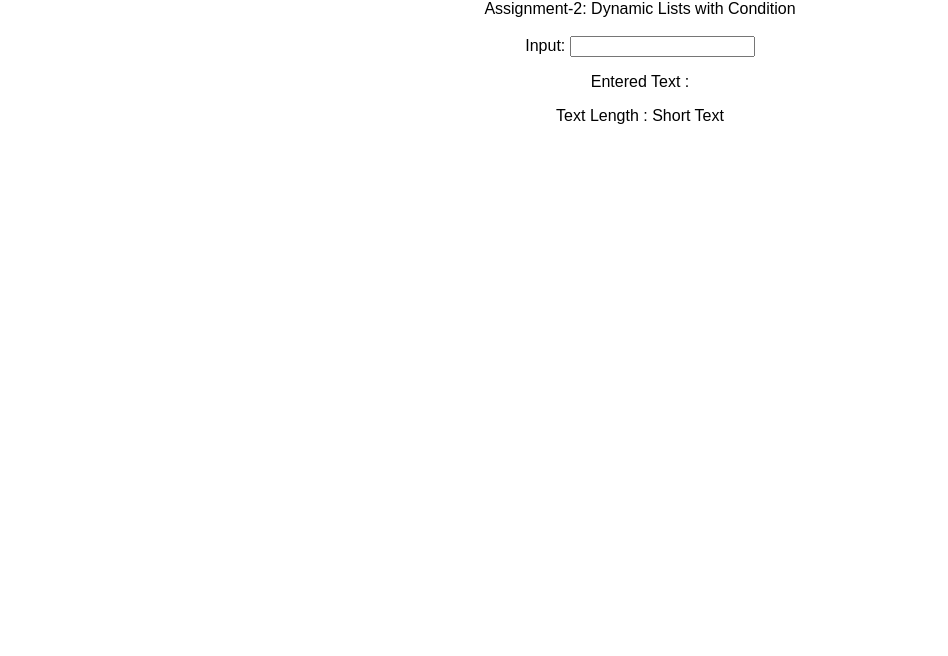
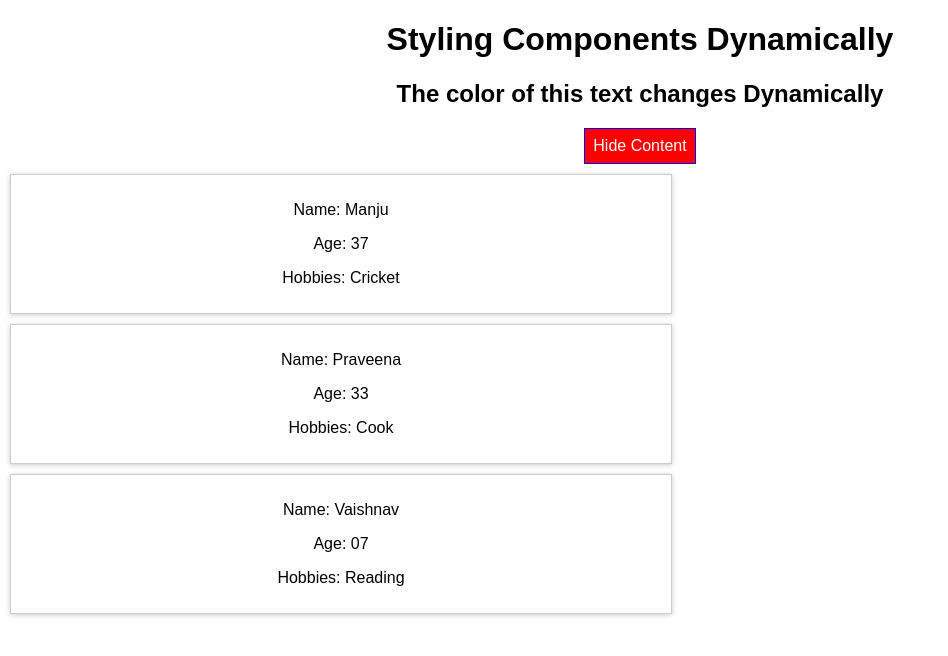
Before and after one commit to ecmpractitioner/react-js-basics, a React (Create React App) app in the folder react-complete-guide/: page / in a window 1280 px wide. Shown: the top 656 px of the page, without its empty margins (0-948 px from the left). Built offline with nearby package versions, Linux system fonts and the light colour scheme.

Commit message:
using inline style and classNames

```diff
--- a/react-complete-guide/src/App.css
+++ b/react-complete-guide/src/App.css
@@ -1,3 +1,12 @@
 .App {
   text-align: center;
 }
+
+.changeColor{
+  color: red;
+
+}
+
+.changeFontWeight{
+  font-weight: bold;
+}
--- a/react-complete-guide/src/App.js
+++ b/react-complete-guide/src/App.js
@@ -1,54 +1,64 @@
-import React, { Component } from "react";
+import React, { useState } from "react";
 import "./App.css";
-import ValidationInput from "./Components/ValidationInput/ValidationInput.js";
-import Char from "./Components/Char/Char.js";
+import Person from "./Components/Person/Person.js";
 
-class App extends Component {
-  state = {
-    inputText: ""
+const App = props => {
+  const [currentState, updatePersonState] = useState({
+    Persons: [
+      { id: "1", name: "Manju", age: "37", hobbies: "Cricket" },
+      { id: "2", name: "Praveena", age: "33", hobbies: "Cook" },
+      { id: "3", name: "Vaishnav", age: "07", hobbies: "Reading" }
+    ],
+    showContent: true,
+    buttonText: "Hide Content"
+  });
+  const buttonStyle = {
+    backgroundColor: "green",
+    color: "white",
+    font: "inherit",
+    border: "1px solid blue",
+    padding: "8px",
+    cursor: "pointer"
   };
 
-  renderText = event => {
-    let inputText = this.state.inputText;
-    inputText = event.target.value;
+  let persons = "";
+  if (currentState.showContent) {
+    persons = currentState.Persons.map((person, index) => (
+      <div key={person.id}>
+        <Person
+          name={person.name}
+          age={person.age}
+          hobbies={person.hobbies}
+        ></Person>
+      </div>
+    ));
+    buttonStyle.backgroundColor = "red";
+  }
 
-    this.setState({ inputText: (inputText = event.target.value) });
+  const toggleHandler = (event, index) => {
+    const showContentNow = currentState.showContent;
+    updatePersonState({
+      ...currentState,
+      showContent: !showContentNow,
+      buttonText: currentState.showContent ? "Show Content" : "Hide Content"
+    });
   };
-
-  removeChar = (event,index)=>{
-    const charToRemove =this.state.inputText.split('');
-    charToRemove.splice(index,1);
-    this.setState({inputText:charToRemove.join('')});
-  };
-  render() {
-    //const charComponent=this.state.inputText.split('').map((ch, index)=>{
-    //return <Char key = {index}char={ch}></Char>
-    //});
-    const charComponent = (
+  const changeStyle=[];
+  if(!currentState.showContent){
+    changeStyle.push('changeColor');
+    changeStyle.push('changeFontWeight');
+  }
+  return (
+    <div className="App">
+      <h1>Styling Components Dynamically</h1>
+      <h2 className={changeStyle.join(' ')}>The color of this text changes Dynamically</h2>
       <div>
-        {this.state.inputText.split("").map((ch, index) => {
-          return <Char click = {(event)=>this.removeChar(event,index)} key={index} char={ch}></Char>;
-        })}
+        <button onClick={toggleHandler} style={buttonStyle}>
+          {currentState.buttonText}
+        </button>
       </div>
-    );
-
-    return (
-      <div className="App">
-        <div>Assignment-2: Dynamic Lists with Condition</div>
-        <br />
-        <div>
-          <label>
-            Input: <input type="text" onChange={this.renderText} value={this.state.inputText} />
-          </label>
-        </div>
-        <p>Entered Text : {this.state.inputText}</p>
-        <ValidationInput
-          inputTextLength={this.state.inputText.length}
-        ></ValidationInput>
-        {charComponent}
-      </div>
-    );
-  }
-}
-
+      <div> {persons}</div>
+    </div>
+  );
+};
 export default App;
--- a/react-complete-guide/src/Components/Char/Char.js
+++ /dev/null
@@ -1,11 +0,0 @@
-import React from 'react';
-import CharStyle from '../../css/Components/Char/Char.css'
-
-const char = (props)=>{
-   // console.log(props.char);
-    return(
-        <div className='CharStyle'><p onClick={props.click}>{props.char}</p></div>
-    );
-};
-
-export default char;
--- /dev/null
+++ b/react-complete-guide/src/Components/Person/Person.js
@@ -0,0 +1,14 @@
+import React from 'react';
+import PersonStyle from '../../css/Components/Person/Person.css';
+
+const person = props=>{
+    return(
+        <div className='PersonStyle'>
+            <p>Name: {props.name}</p>
+            <p>Age: {props.age}</p>
+            <p>Hobbies: {props.hobbies}</p>
+        </div>
+    );
+};
+
+export default person;
--- a/react-complete-guide/src/Components/ValidationInput/ValidationInput.js
+++ /dev/null
@@ -1,8 +0,0 @@
-import React from "react";
-
-const validationInput = props => {
-  let value = props.inputTextLength > 5 ? "Long Text" : "Short Text";
-  return <p>Text Length : {value}</p>;
-};
-
-export default validationInput;
--- a/react-complete-guide/src/css/Components/Char/Char.css
+++ b/react-complete-guide/src/css/Components/Person/Person.css
@@ -1,10 +1,10 @@
-.CharStyle{
+.PersonStyle{
     background-color: #fff;
     padding: 10px;
     border: 1px solid #ccc;
-    margin: 10px;
-    display:inline-block;
+    margin: 10px 10px;
     text-align: center;
-    width:5%
+    box-shadow: 0px 1px 5px #ccc;
+    width: 50%;
 
 }
```
